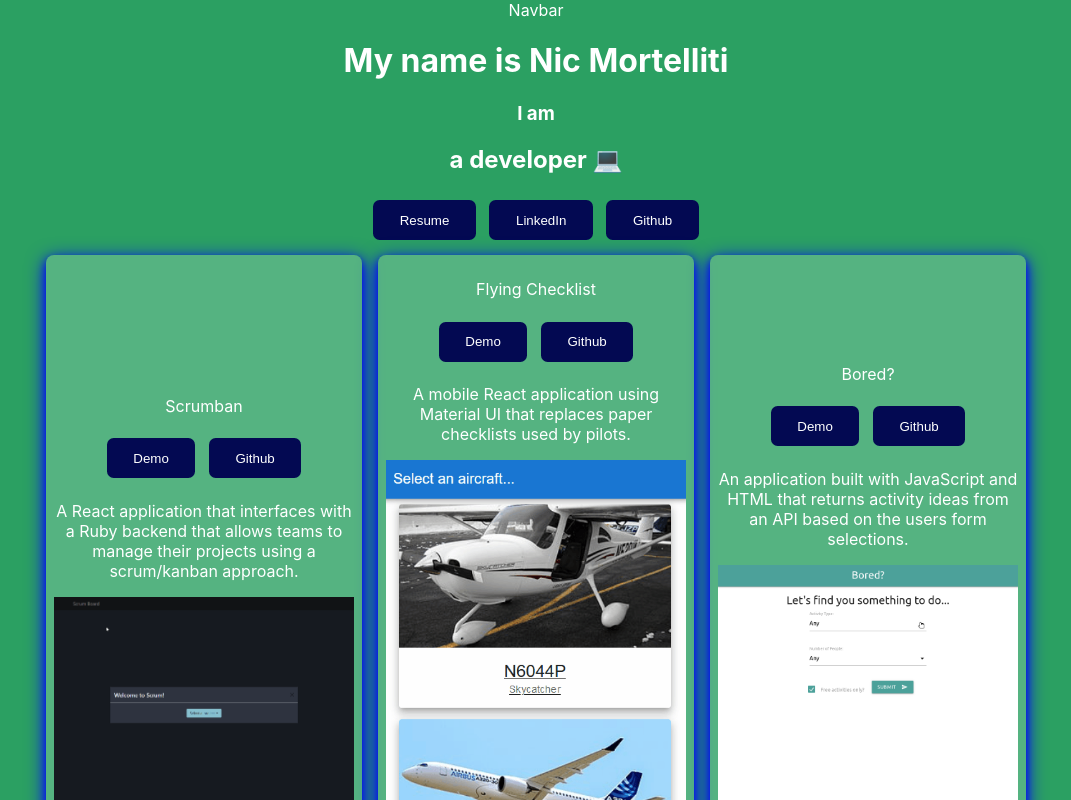
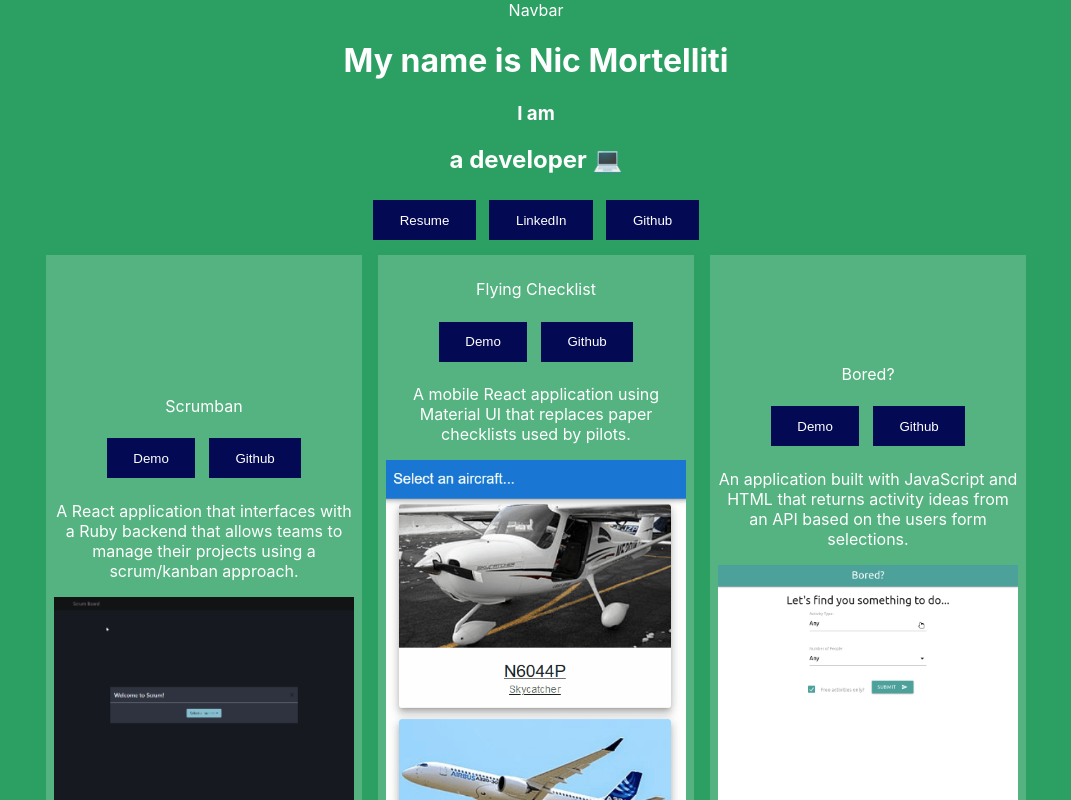
Before and after one commit to NicMortelliti/portfolio, a React (Create React App) app: page / in a window 1280 px wide. Shown: the top 800 px of the page, without its empty margins (104-1175 px from the left). Built offline with nearby package versions, Linux system fonts and the light colour scheme.

Commit message:
Remove round corners

```diff
--- a/src/style/App.css
+++ b/src/style/App.css
@@ -22,16 +22,13 @@ body {
   background-color: rgba(255, 255, 255, 0.2);
   align-content: center;
   justify-content: center;
-  border-radius: 0.5em;
   margin: 0.5em;
   padding: 0.5em;
   width: 300px;
-  box-shadow: 0 4px 8px 0 blue, 0 5px 20px 0 blue;
 }
 
 button {
   background: rgb(3, 9, 82);
-  border-radius: 0.5em;
   border-style: none;
   height: 3em;
   margin: 0.5em;
```
